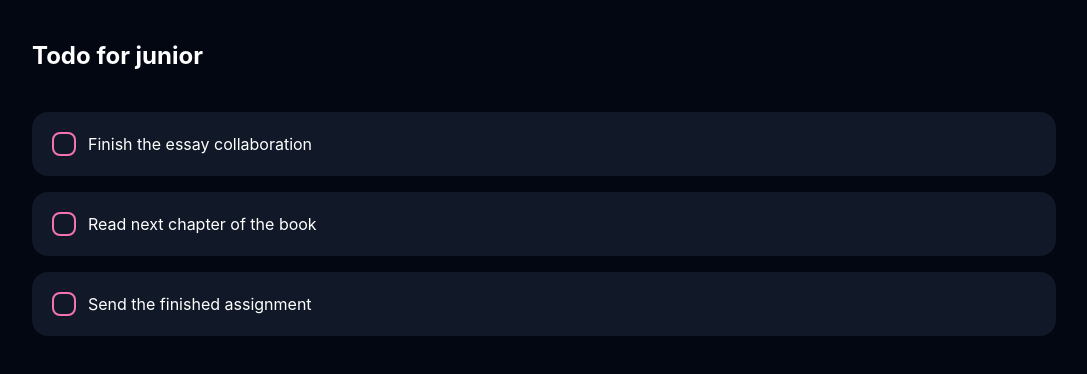
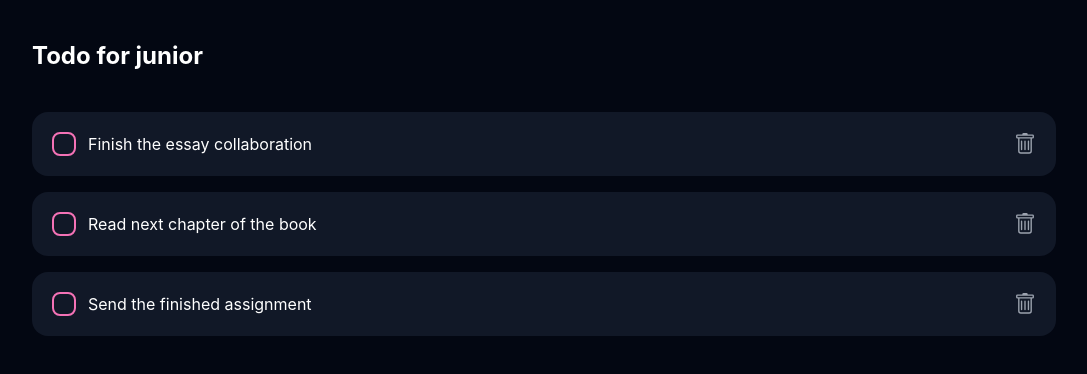
Before and after one commit to nevm1ss/to-do, a React (Create React App) app: page / in a window 1280 px wide. Shown: the top 374 px of the page, without its empty margins (96-1183 px from the left). Built offline with nearby package versions, Linux system fonts and the light colour scheme.

Commit message:
You can delete todos

```diff
--- a/src/components/screens/Home/Home.jsx
+++ b/src/components/screens/Home/Home.jsx
@@ -29,9 +29,6 @@
 		setTodos(copy)
 	}
 
-  console.log(todos);
-
-
 	const removeTodo = id => setTodos([...todos].filter(t => t._id !== id))
 
 	return (
--- a/src/components/screens/Home/item/TodoItem.jsx
+++ b/src/components/screens/Home/item/TodoItem.jsx
@@ -1,11 +1,14 @@
 import React from 'react'
 import Check from './Check'
 import cn from 'classnames'
+import { BsTrash } from 'react-icons/bs'
 
-const TodoItem = ({ todo, changeTodo }) => {
+const TodoItem = ({ todo, changeTodo, removeTodo }) => {
   return (
-    <button
-      className='flex items-center mb-4 rounded-2xl bg-gray-900 p-5 w-full'
+    <div
+      className='flex items-center justify-between mb-4 rounded-2xl bg-gray-900 p-5 w-full'
+    >
+      <button className='flex items-center'
         onClick={() => changeTodo(todo._id)}
       >
         <Check isCompleted={todo.isCompleted}/>
@@ -15,6 +18,13 @@
           {todo.title}
         </span>
       </button>
+      <button onClick={() => removeTodo(todo._id)}>
+        <BsTrash
+          size={22}
+          className='text-gray-400 hover:text-red-700
+          transition-colors ease-in-out duration-300'/>
+      </button>
+    </div>
   )
 }
 
```
Lines whose indentation alone changed are shown as unchanged.
